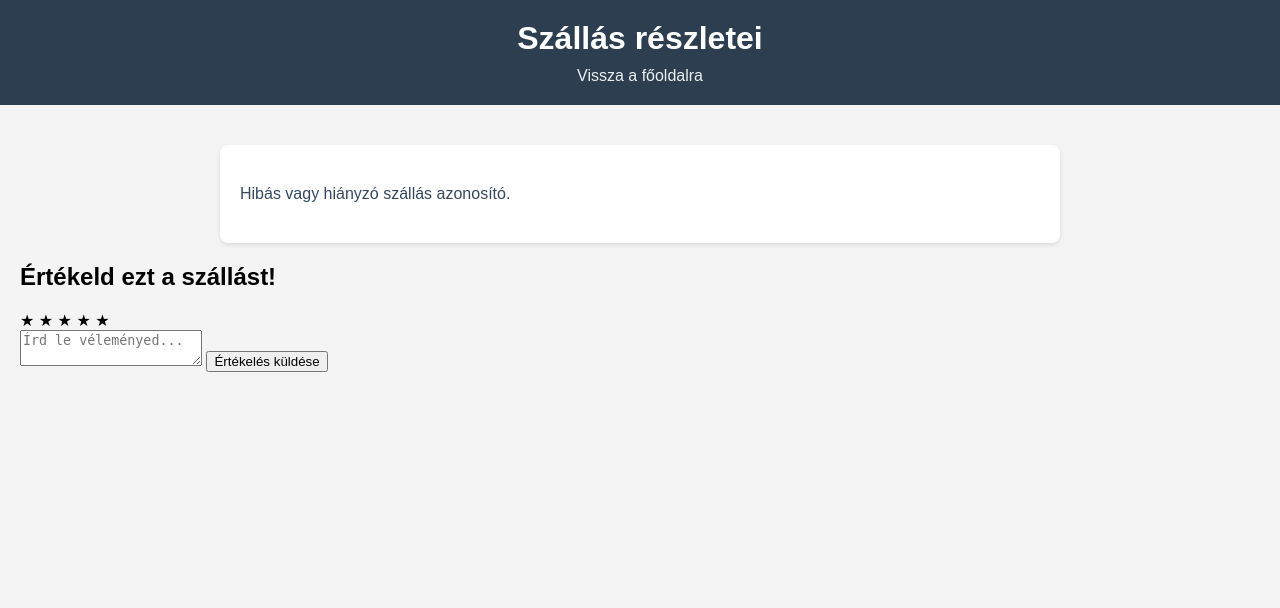
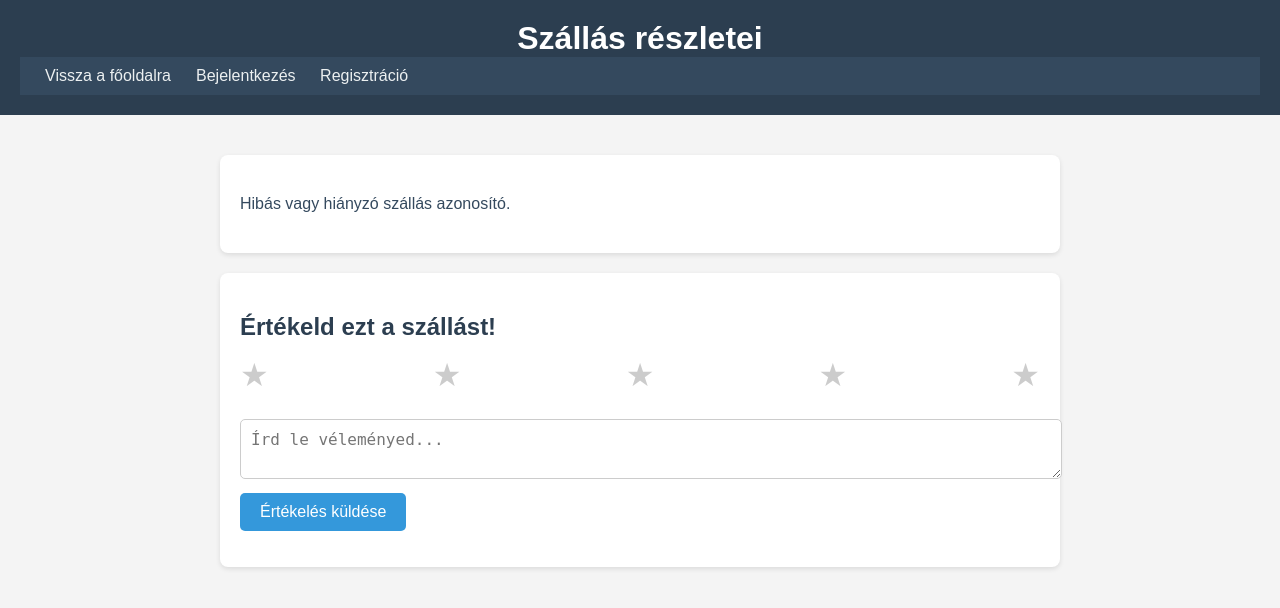
Before and after one commit to csoko99/booking-system, a PHP site: page /html/listing_details.html in a window 1280 px wide. Shown: the top 608 px of the page. Run offline with PHP 8.4, Linux system fonts and the light colour scheme.

Commit message:
dinamikus navbar

```diff
--- a/view/css/details.css
+++ b/view/css/details.css
@@ -35,6 +35,7 @@
     padding: 20px;
 }
 
+/* Listing rész */
 #listingDetails {
     background-color: white;
     padding: 20px;
@@ -72,6 +73,125 @@
     font-weight: bold;
 }
 
+/* Értékelési szekció */
+#ratingSection {
+    background-color: white;
+    padding: 20px;
+    border-radius: 8px;
+    box-shadow: 0 2px 5px rgba(0, 0, 0, 0.1);
+    max-width: 800px;
+    margin: 20px auto;
+}
+
+#ratingSection h2 {
+    font-size: 1.5rem;
+    color: #2c3e50;
+    margin-bottom: 15px;
+}
+
+#ratingSection #stars {
+    display: flex;
+    justify-content: space-between;
+    width: 100%;
+    margin-bottom: 15px;
+}
+
+#ratingSection #stars span {
+    font-size: 2rem;
+    cursor: pointer;
+    color: #ccc;
+    transition: color 0.2s ease;
+}
+
+#ratingSection #stars span:hover {
+    color: gold;
+}
+
+#ratingSection textarea {
+    width: 100%;
+    padding: 10px;
+    margin-top: 10px;
+    border-radius: 5px;
+    border: 1px solid #ccc;
+    font-size: 1rem;
+    resize: vertical;
+}
+
+#ratingSection button {
+    background-color: #3498db;
+    color: white;
+    border: none;
+    padding: 10px 20px;
+    border-radius: 5px;
+    font-size: 1rem;
+    cursor: pointer;
+    margin-top: 10px;
+}
+
+#ratingSection button:hover {
+    background-color: #2980b9;
+}
+
+#ratingSection #reviewMessage {
+    margin-top: 10px;
+    font-size: 1rem;
+}
+
+/* Foglalási űrlap */
+#bookingForm {
+    background-color: white;
+    padding: 20px;
+    border-radius: 8px;
+    box-shadow: 0 2px 5px rgba(0, 0, 0, 0.1);
+    max-width: 800px;
+    margin: 20px auto;
+    display: none;
+}
+
+#bookingForm h2 {
+    font-size: 1.5rem;
+    color: #2c3e50;
+    margin-bottom: 15px;
+}
+
+#bookingForm form {
+    display: grid;
+    grid-template-columns: 1fr;
+    gap: 15px;
+}
+
+#bookingForm label {
+    font-size: 1rem;
+    color: #34495e;
+}
+
+#bookingForm input {
+    padding: 10px;
+    border-radius: 5px;
+    border: 1px solid #ccc;
+    font-size: 1rem;
+}
+
+#bookingForm button {
+    background-color: #3498db;
+    color: white;
+    border: none;
+    padding: 10px 20px;
+    border-radius: 5px;
+    font-size: 1rem;
+    cursor: pointer;
+}
+
+#bookingForm button:hover {
+    background-color: #2980b9;
+}
+
+#bookingForm #bookingMessage {
+    margin-top: 10px;
+    font-size: 1rem;
+    color: red;
+}
+
 /* Média lekérdezések (responsive design) */
 @media (max-width: 768px) {
     header h1 {
@@ -94,4 +214,9 @@
     #listingDetails p {
         font-size: 0.9rem;
     }
+
+    /* Stílusok a kisebb képernyőkhöz */
+    #ratingSection, #bookingForm {
+        width: 100%;
+    }
 }
--- /dev/null
+++ b/view/css/navbar.css
@@ -0,0 +1,40 @@
+header {
+    background-color: #2c3e50;
+    color: white;
+    padding: 20px;
+    text-align: center;
+}
+
+header h1 {
+    margin: 0;
+    font-size: 2rem;
+}
+
+  nav {
+    background-color: #34495e;
+    padding: 10px;
+    text-align: center;
+    display: flex;
+    flex-direction: row;
+}
+
+nav a {
+    color: #ecf0f1;
+    text-decoration: none;
+    font-size: 1rem;
+    margin: 0 15px;
+}
+
+nav a:hover {
+    color: #3498db;
+}
+
+/* Auth links */
+#authLinks a {
+    font-size: 1rem;
+    margin: 0 10px;
+}
+
+#authLinks a:hover {
+    color: #3498db;
+}
--- a/view/html/listing_details.html
+++ b/view/html/listing_details.html
@@ -5,18 +5,21 @@
     <meta name="viewport" content="width=device-width, initial-scale=1.0">
     <title>Szállás részletei</title>
     <link rel="stylesheet" href="http://localhost/booking-system/view/css/details.css">
+    <link rel="stylesheet" href="http://localhost/booking-system/view/css/navbar.css">
 </head>
 <body>
     <header>
         <h1>Szállás részletei</h1>
-        <nav>
-            <a href="http://localhost/booking-system/view/html/index.html">Vissza a főoldalra</a>
+        <nav id="navbar">
+            <a href="index.html">Vissza a főoldalra</a>
+            <div id="authLinks">
+                <a href="login.html" id="loginLink">Bejelentkezés</a>
+                <a href="register.html" id="registerLink">Regisztráció</a>
+            </div>
         </nav>
     </header>
     <main>
         <div id="listingDetails">Betöltés...</div>
-
-        <!-- Értékelési szekció -->
 
         <div id="ratingSection" >
             <h2>Értékeld ezt a szállást!</h2>
@@ -32,7 +35,6 @@
             <p id="reviewMessage"></p>
         </div>
 
-        <!-- Foglalási űrlap -->
         <div id="bookingForm" style="display: none;">
             <h2>Foglalás</h2>
             <form id="bookingFormElement">
@@ -52,5 +54,6 @@
     </main>
 
     <script src="http://localhost/booking-system/view/js/listing_details.js"></script>
+    <script src="http://localhost/booking-system/view/js/navbar.js"></script>
 </body>
 </html>
```
Also changed, not shown: api/check_session.php (+6 -3 lines), view/html/index.html (+9 -3 lines), view/html/user_dashboard.html (+9 -3 lines), view/js/index.js (+0 -33 lines), view/js/navbar.js (added, +42 -0 lines), view/css/style.css (line endings or trailing spaces).
